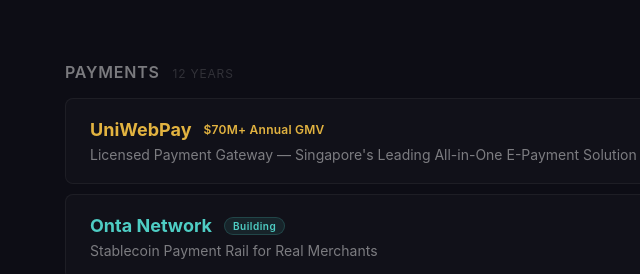
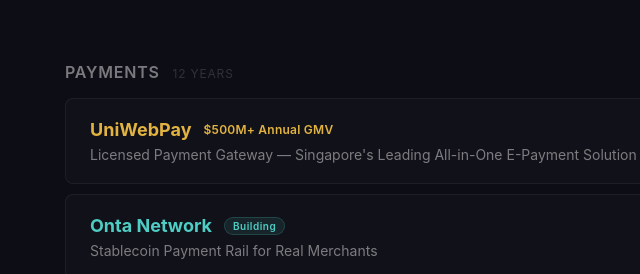
Before and after one commit to jeff0052/portfolio, a plain HTML site: page landing-page/index.html in a window 1280 px wide. Shown: the part 900-1174 px from the top of the page, 215-855 px from the left. Drawn offline with Linux system fonts and the light colour scheme.

Commit message:
fix: update UniWebPay GMV to $500M+

```diff
--- a/landing-page/index.html
+++ b/landing-page/index.html
@@ -50,7 +50,7 @@
                     <a class="empire-card" href="https://www.uniwebpay.com" target="_blank">
                         <div class="empire-card-header">
                             <h3 class="accent-gold">UniWebPay</h3>
-                            <span class="empire-stat">$70M+ Annual GMV</span>
+                            <span class="empire-stat">$500M+ Annual GMV</span>
                         </div>
                         <p>Licensed Payment Gateway — Singapore's Leading All-in-One E-Payment Solution</p>
                         <span class="arrow">→</span>
```
